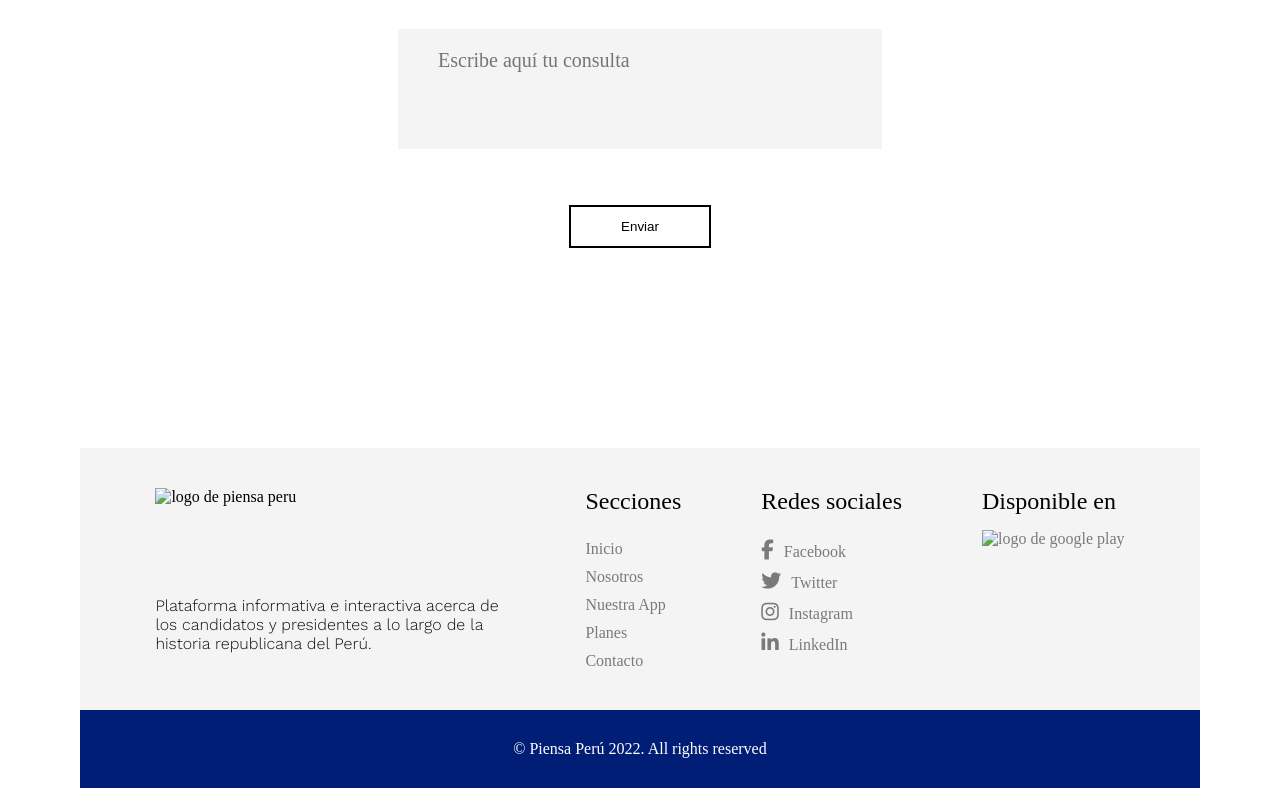
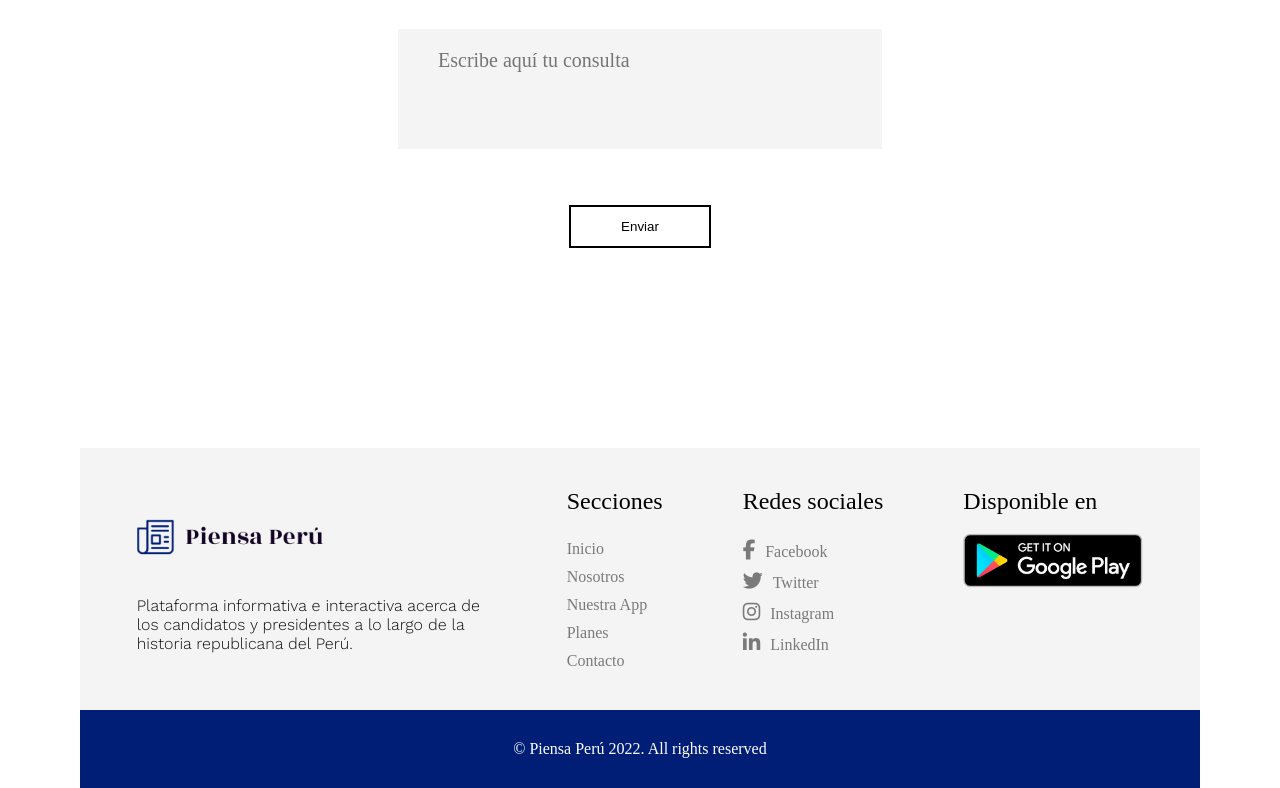
Before and after one commit to Dana-Vallejos/Piensa-Per--LandingPage, a plain HTML site: page index.html in a window 1280 px wide. Shown: the part 4880-5668 px from the top of the page. Drawn offline with nearby package versions, Linux system fonts and the light colour scheme; the site is published under a folder, as on GitHub Pages, so addresses that start at the root find nothing; a web font is replaced by a local one.

Commit message:
fix images

```diff
--- a/index.html
+++ b/index.html
@@ -183,7 +183,7 @@
             <div class="container-footer">
                 <div class="box-footer">
                     <div class="logo">
-                        <img src="/images/logo-piensa-peru.png" alt="logo de piensa peru">
+                        <img src="./images/logo-piensa-peru.png" alt="logo de piensa peru">
                     </div>
                     <div class="text-footer">
                         <p>
@@ -211,7 +211,7 @@
 
                     <h2>Disponible en</h2>
                     <div class="logo-play">
-                        <a href="#"><img src="/images/google-play-logo.png" alt="logo de google play"></a>
+                        <a href="#"><img src="./images/google-play-logo.png" alt="logo de google play"></a>
                     </div>
                 </div>
             </div>
```
